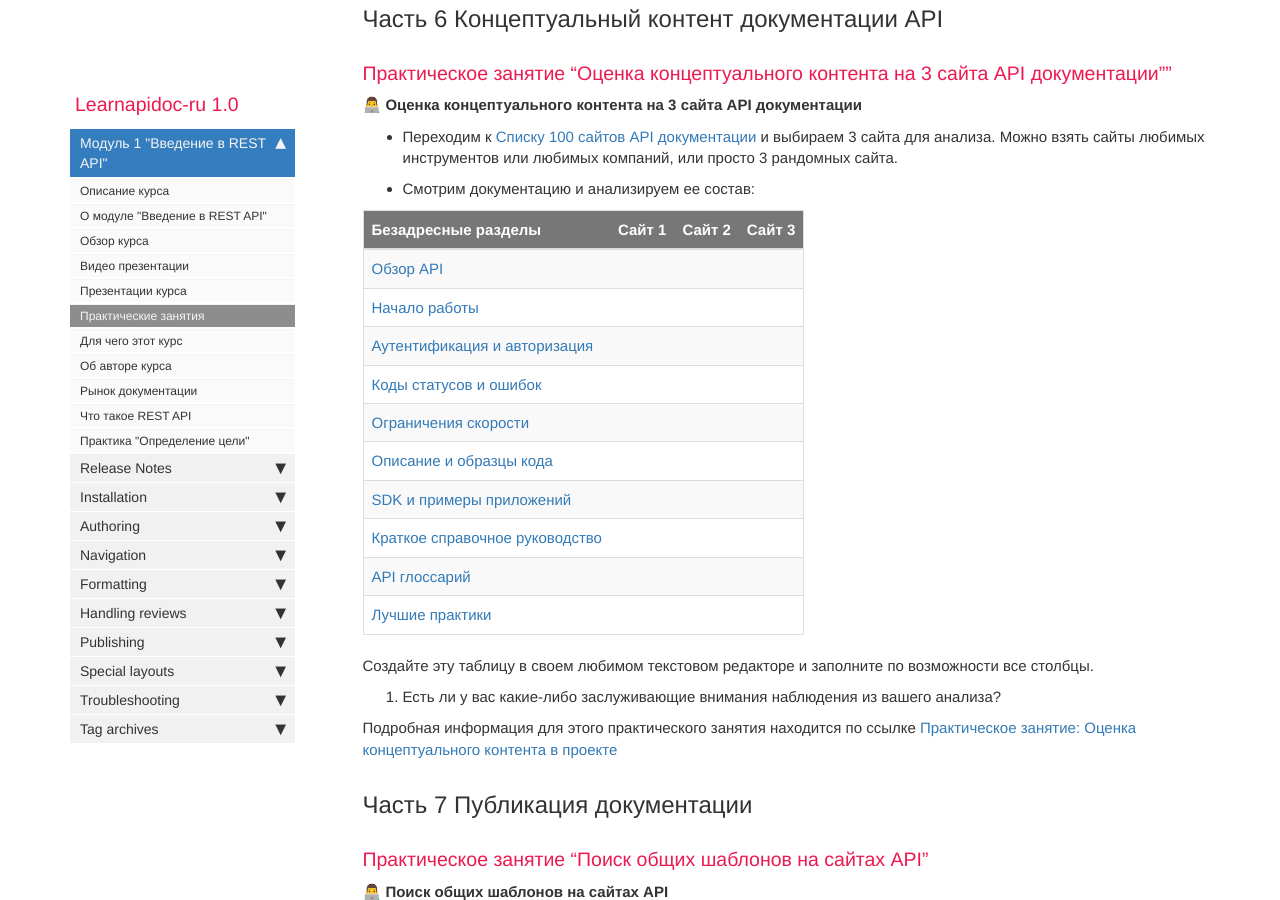
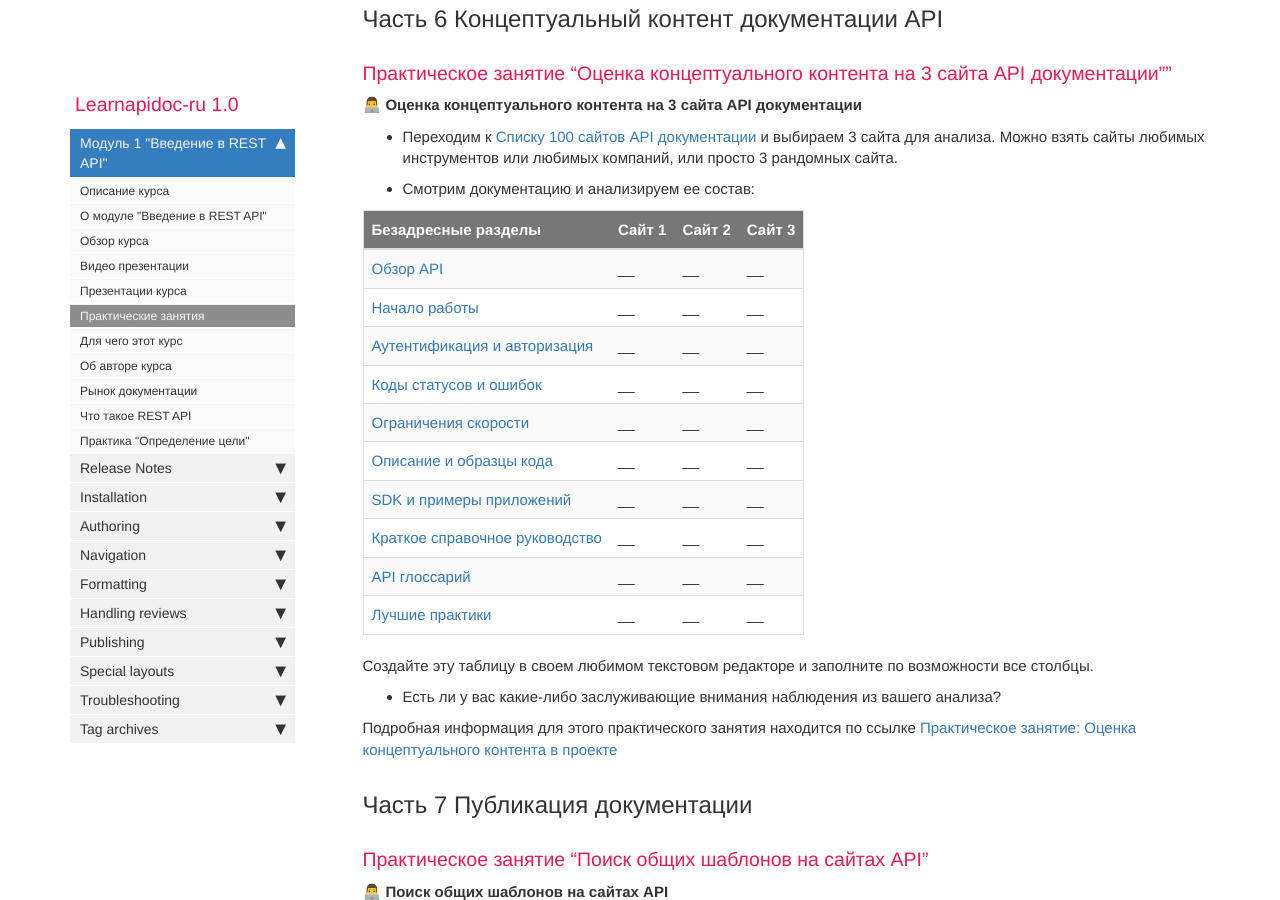
Before and after one commit to Starkovden/Starkovden.github.io, a Jekyll site: the page built from pages/introduction-rest-api/workshop-activities.md, in a window 1280 px wide and 900 px high, scrolled down 22980 px. Built offline with Jekyll 4.4.1, drawn with Linux system fonts in a browser that asks for light colours; nearby versions of some CDN libraries; comment, search, counter and statistics services are not loaded; some of the changed lines change nothing that is shown.

Commit message:
форматирование заданий 6 раздела

```diff
--- a/pages/introduction-rest-api/workshop-activities.md
+++ b/pages/introduction-rest-api/workshop-activities.md
@@ -652,23 +652,22 @@
 
 | Безадресные разделы | Сайт 1 | Сайт 2 | Сайт 3 |
 |:--|:--|:--|:--|
-| [Обзор API](../conceptual-topics/API-overview.md) ||||
-| [Начало работы](../conceptual-topics/getting-started.md) ||||
-| [Аутентификация и авторизация](../conceptual-topics/authentication-and-authorization.md) ||||
-| [Коды статусов и ошибок](../conceptual-topics/status-error-codes.md) ||||
-| [Ограничения скорости](../conceptual-topics/rate-limiting.md)||||
-| [Описание и образцы кода](../conceptual-topics/code-samples.md) ||||
-| [SDK и примеры приложений](../conceptual-topics/sdks-sample-apps.md)||||
-| [Краткое справочное руководство](../conceptual-topics/quick-reference-guide.md) ||||
-|[API глоссарий](../conceptual-topics/api-glossary.md) ||||
-| [Лучшие практики](../conceptual-topics/best-practices.md) ||||
-
+| [Обзор API](API-overview.html) |__|__|__|
+| [Начало работы](getting-started.html) |__|__|__|
+| [Аутентификация и авторизация](authentication-and-authorization.html) |__|__|__|
+| [Коды статусов и ошибок](status-error-codes.html) |__|__|__|
+| [Ограничения скорости](rate-limiting.html)|__|__|__|
+| [Описание и образцы кода](code-samples.html) |__|__|__|
+| [SDK и примеры приложений](sdks-sample-apps.html)|__|__|__|
+| [Краткое справочное руководство](quick-reference-guide.html) |__|__|__|
+|[API глоссарий](api-glossary.html) |__|__|__|
+| [Лучшие практики](best-practices.html) |__|__|__|
 
 Создайте эту таблицу в своем любимом текстовом редакторе и заполните по возможности все столбцы.
 
-3. Есть ли у вас какие-либо заслуживающие внимания наблюдения из вашего анализа?
+- Есть ли у вас какие-либо заслуживающие внимания наблюдения из вашего анализа?
 
-Подробная информация для этого практического занятия находится по ссылке [Практическое занятие: Оценка концептуального контента в проекте](../conceptual-topics/assess-conceptual-content.md)
+Подробная информация для этого практического занятия находится по ссылке [Практическое занятие: Оценка концептуального контента в проекте](assess-conceptual-content.html)
 
 ## Часть 7 Публикация документации
 
```
